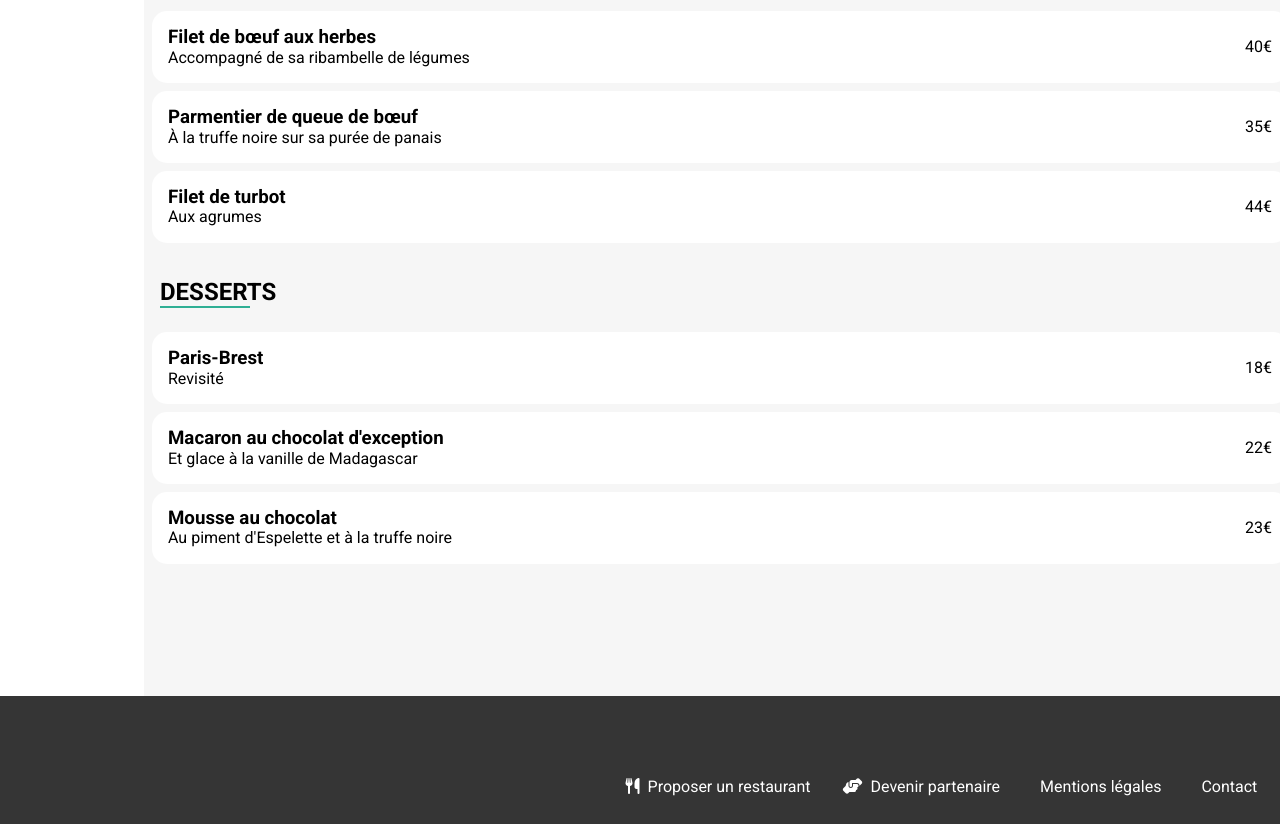
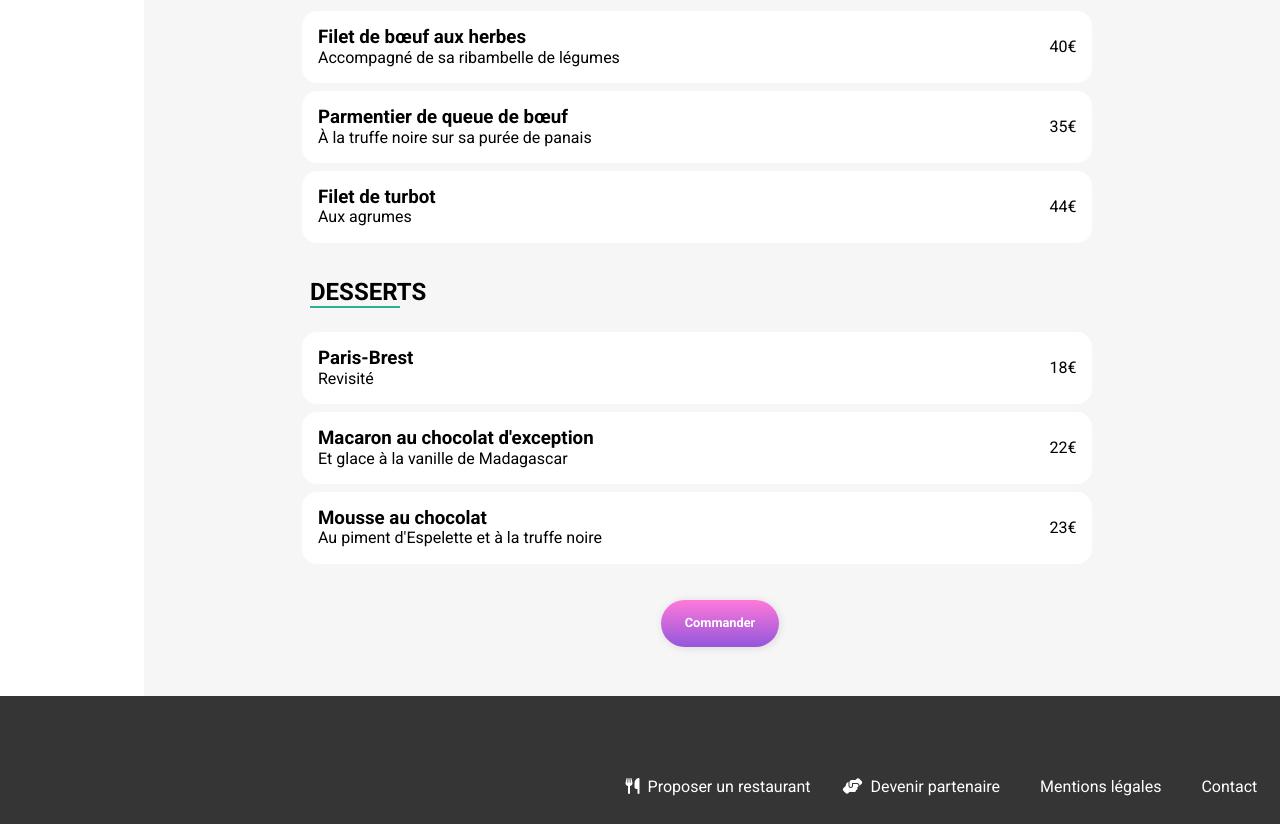
Before and after one commit to BgConcept2023/ohmyfood, a website: page asset/a-la-française.html in a window 1280 px wide. Shown: the part 728-1552 px from the top of the page. Drawn offline with nearby package versions, Linux system fonts and the light colour scheme; a web font is replaced by a local one.

Commit message:
button : commander

```diff
--- a/asset/a-la-française.html
+++ b/asset/a-la-française.html
@@ -144,6 +144,11 @@
                 </article>
             </div>
         </section>
+        <div id="btn-contenaire">
+            <div class="button-2">
+                <a href="#">Commander</a>
+            </div>
+        </div>
     </main>
 
     <!-- Partie footer -->
--- a/sass/_resto.scss
+++ b/sass/_resto.scss
@@ -69,6 +69,10 @@ body {
 
 //menu
 .menu{
+    @media(min-width: 768px){
+             margin: 0 9.375rem;
+            width: 70%;
+        }
     display: inline-flex;
     flex-direction: column;
     width: 100%;
```
Also changed, not shown: asset/la-note-enchantée.html (+5 -0 lines), asset/le-delice-des-sens.html (+5 -0 lines), css/style.css, 1 other file.
